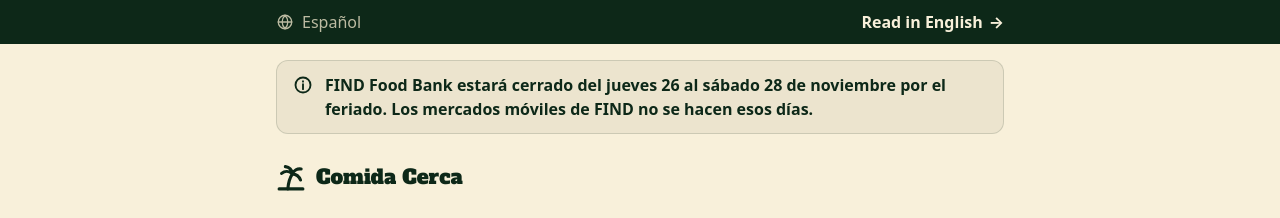
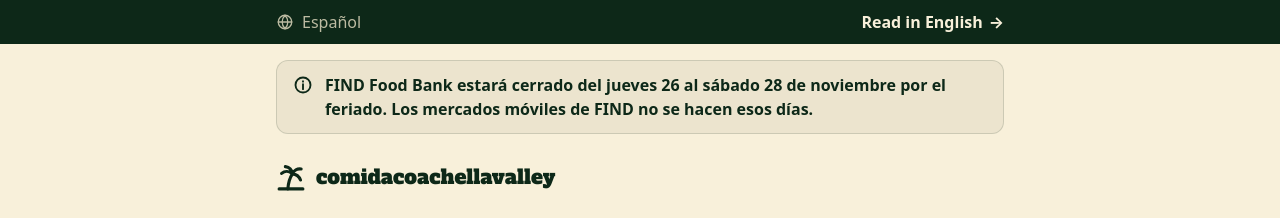
Before and after one commit to cjralcocer-hash/cjralcocer-hash.github.io, a plain HTML site: page index.html in a window 1280 px wide. Shown: the top 218 px of the page. Drawn offline with Linux system fonts and the light colour scheme.

Commit message:
Rename site to comidacoachellavalley in titles and metadata
Co-Authored-By: Claude Sonnet 5.5 <noreply@anthropic.com>

```diff
--- a/app.js
+++ b/app.js
@@ -1,4 +1,4 @@
-/* Food Near You / Comida Cerca
+/* comidacoachellavalley
    Loads data.json and shows the list. No libraries, no tracking, nothing saved on the phone.
    The Spanish page is /index.html and the English page is /en/index.html. Both use this file.
    The page language comes from <html lang="..."> on each page. */
@@ -8,7 +8,7 @@
   var STR = {
     en: {
       skip: 'Skip to the list',
-      siteName: 'Food Near You',
+      siteName: 'comidacoachellavalley',
       title: 'Free food places in the Coachella Valley',
       lead: 'Food pantries, mobile markets and hot meals. Search or filter, then call or get directions.',
       checkedFind: 'FIND Food Bank: checked {date}',
@@ -48,7 +48,7 @@
       footerSource: 'See the original list',
       footer3: 'This site does not collect any personal information.',
       toTop: 'Back to top',
-      docTitle: 'Free Food in the Coachella Valley | Food Near You',
+      docTitle: 'Free Food in the Coachella Valley | comidacoachellavalley',
       count: function (n, total) { return n === total ? 'Showing all ' + total + ' places' : 'Showing ' + n + ' of ' + total + ' places'; },
       none: 'No places match your search.',
       address: 'Address',
@@ -66,7 +66,7 @@
     },
     es: {
       skip: 'Ir a la lista',
-      siteName: 'Comida Cerca',
+      siteName: 'comidacoachellavalley',
       title: 'Lugares de comida gratis en el Valle de Coachella',
       lead: 'Despensas de comida, mercados móviles y comidas calientes. Busque o filtre, y luego llame o vea cómo llegar.',
       checkedFind: 'FIND Food Bank: revisado el {date}',
@@ -106,7 +106,7 @@
       footerSource: 'Ver la lista original',
       footer3: 'Este sitio no recoge ninguna información personal.',
       toTop: 'Volver arriba',
-      docTitle: 'Comida gratis en el Valle de Coachella | Comida Cerca',
+      docTitle: 'Comida gratis en el Valle de Coachella | comidacoachellavalley',
       count: function (n, total) { return n === total ? 'Mostrando los ' + total + ' lugares' : 'Mostrando ' + n + ' de ' + total + ' lugares'; },
       none: 'Ningún lugar coincide con su búsqueda.',
       address: 'Dirección',
--- a/index.html
+++ b/index.html
@@ -4,7 +4,7 @@
 <meta charset="utf-8">
 <meta name="viewport" content="width=device-width, initial-scale=1">
 <meta name="color-scheme" content="light dark">
-<title>Comida gratis en el Valle de Coachella | Comida Cerca</title>
+<title>Comida gratis en el Valle de Coachella | comidacoachellavalley</title>
 <meta name="description" content="Despensas de comida, mercados móviles y comidas calientes gratis en el Valle de Coachella. Busque por ciudad, vea qué abre hoy, llame o vea cómo llegar.">
 <!-- Made from one template (see the handoff notes): the Spanish page is /index.html, the English page is /en/index.html. Web address: https://comidacoachellavalley.github.io/ -->
 <link rel="canonical" href="https://comidacoachellavalley.github.io/">
@@ -14,14 +14,14 @@
 
 <!-- Open Graph: how the link looks when shared in WhatsApp, Facebook, texts, etc. -->
 <meta property="og:type" content="website">
-<meta property="og:site_name" content="Comida Cerca · Food Near You">
+<meta property="og:site_name" content="comidacoachellavalley">
 <meta property="og:title" content="Comida gratis en el Valle de Coachella · Free food in the Coachella Valley">
 <meta property="og:description" content="Despensas de comida, mercados móviles y comidas calientes. Busque por ciudad, vea qué abre hoy, llame o vea cómo llegar. En español e inglés.">
 <meta property="og:url" content="https://comidacoachellavalley.github.io/">
 <meta property="og:image" content="https://comidacoachellavalley.github.io/og-image.jpg">
 <meta property="og:image:width" content="1200">
 <meta property="og:image:height" content="630">
-<meta property="og:image:alt" content="Comida Cerca: Comida gratis en el Valle de Coachella. Free food in the Coachella Valley.">
+<meta property="og:image:alt" content="comidacoachellavalley: Comida gratis en el Valle de Coachella. Free food in the Coachella Valley.">
 <meta property="og:locale" content="es_US">
 <meta property="og:locale:alternate" content="en_US">
 <meta name="twitter:card" content="summary_large_image">
@@ -50,7 +50,7 @@
   <div class="top">
     <div class="logo">
       <span class="mark" aria-hidden="true"><svg viewBox="0 0 24 24" fill="none" stroke="currentColor" stroke-width="2.5" stroke-linecap="round" stroke-linejoin="round"><path d="M9.5 21.5c.3-4.6 1.4-8.6 3.6-12"/><path d="M13.1 9.5c-2.6-2.4-6-2.6-8.6-.4M13.1 9.5c-.4-3-2.6-5.4-5.6-5.8M13.1 9.5c1.2-2.8 4-4.4 7-3.9M13.1 9.5c2.9.3 5.4 2.2 6.5 4.9"/><path d="M2.5 21.5h19"/></svg></span>
-      <span data-i18n="siteName">Comida Cerca</span>
+      <span data-i18n="siteName">comidacoachellavalley</span>
     </div>
   </div>
   <h1 data-i18n="title">Lugares de comida gratis en el Valle de Coachella</h1>
```
Also changed, not shown: en/index.html (+4 -4 lines), es/index.html (+1 -1 lines), 1 other file.
